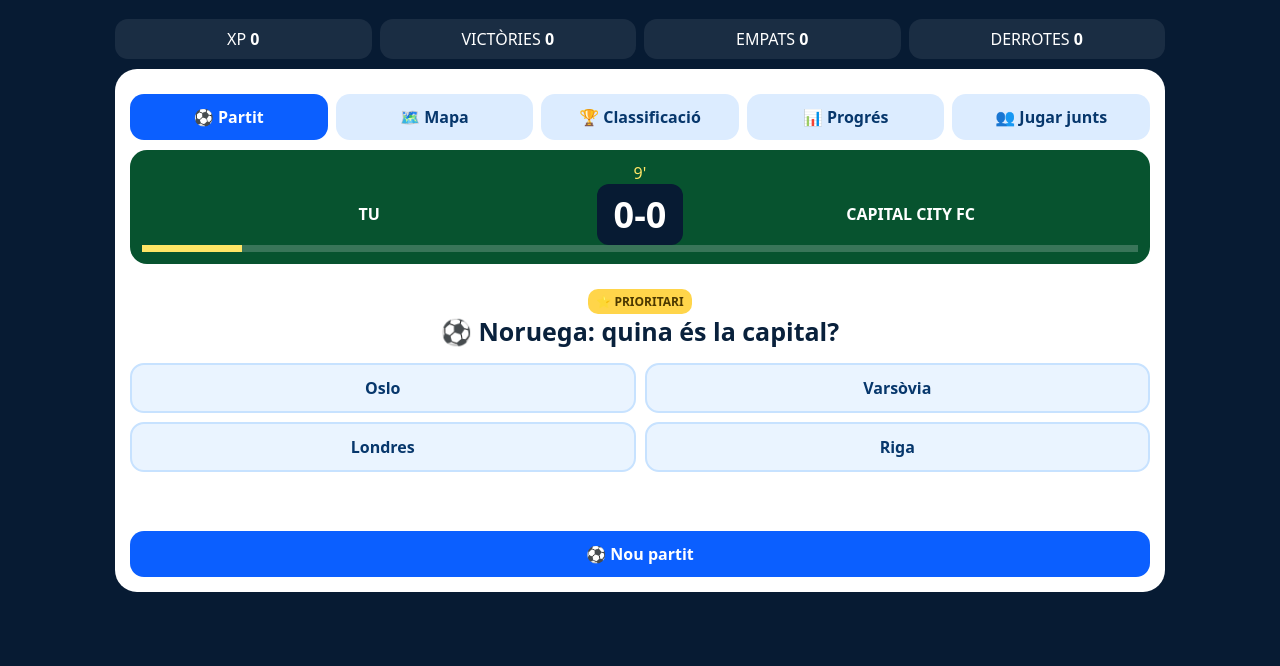
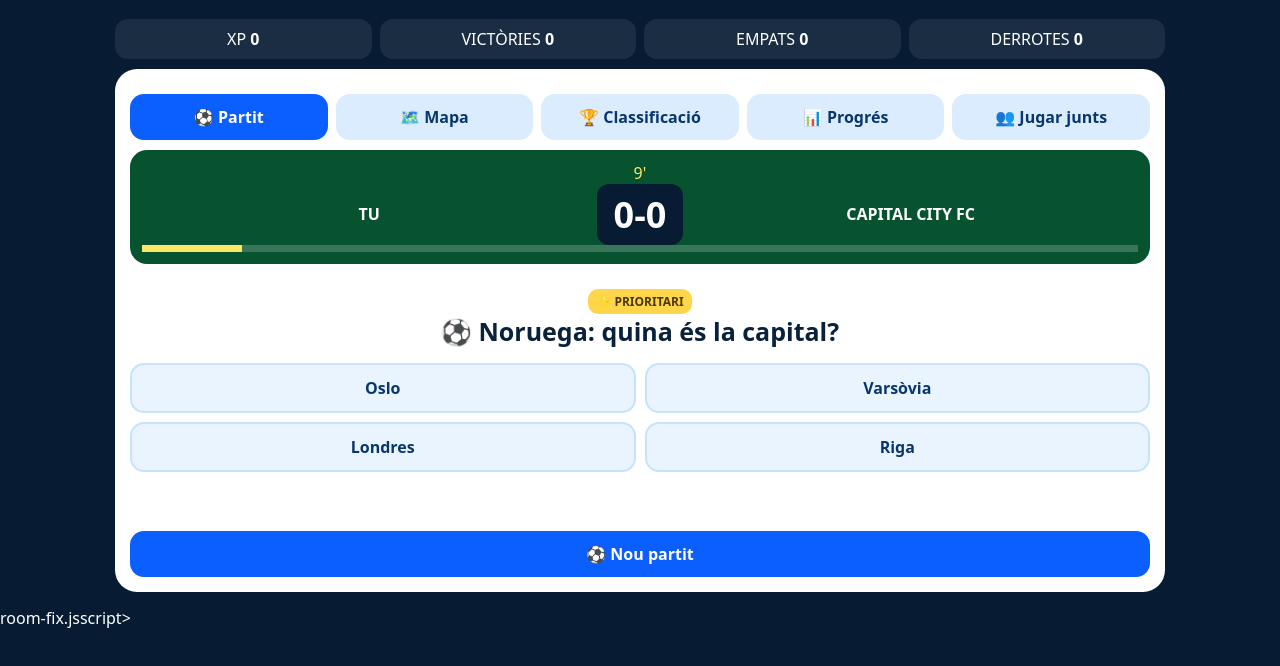
Before and after one commit to bertranmontse-codeot/capital-champions, a plain HTML site: page index.html in a window 1280 px wide. Shown: the part 132-798 px from the top of the page. Drawn offline with Linux system fonts and the light colour scheme.

Commit message:
Update index.html

```diff
--- a/index.html
+++ b/index.html
@@ -26,3 +26,4 @@ function handleNet(m){if(m.type==='q'){onlineRound=m.round;onlineScore=m.score;s
 const oldApply=apply;apply=function(){oldApply();$('multiTitle').textContent=t('multi');$('sameTitle').textContent=t('same');$('sameDesc').textContent=t('samedesc');$('onlineTitle').textContent=t('online');$('onlineDesc').textContent=t('onlinedesc');$('startSame').textContent=t('start');$('safeNote').textContent=t('safe');$('hostBtn').textContent=t('create');$('joinBtn').textContent=t('join');$('copyBtn').textContent=t('copy');$('applyBtn').textContent=t('connect')};
 apply();hud();newMatch();
 </script></body></html>
+room-fix.jsscript>
```
